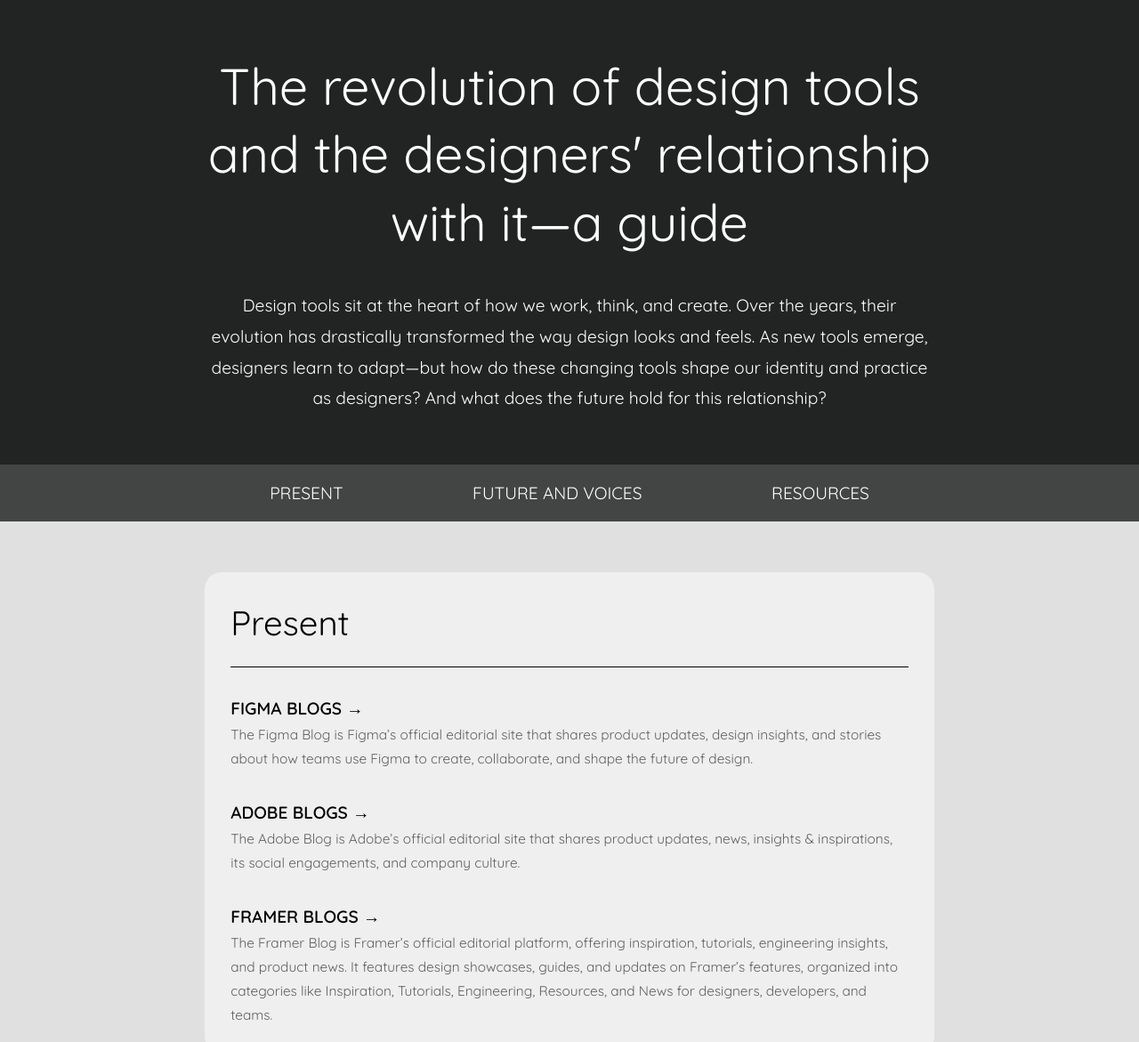
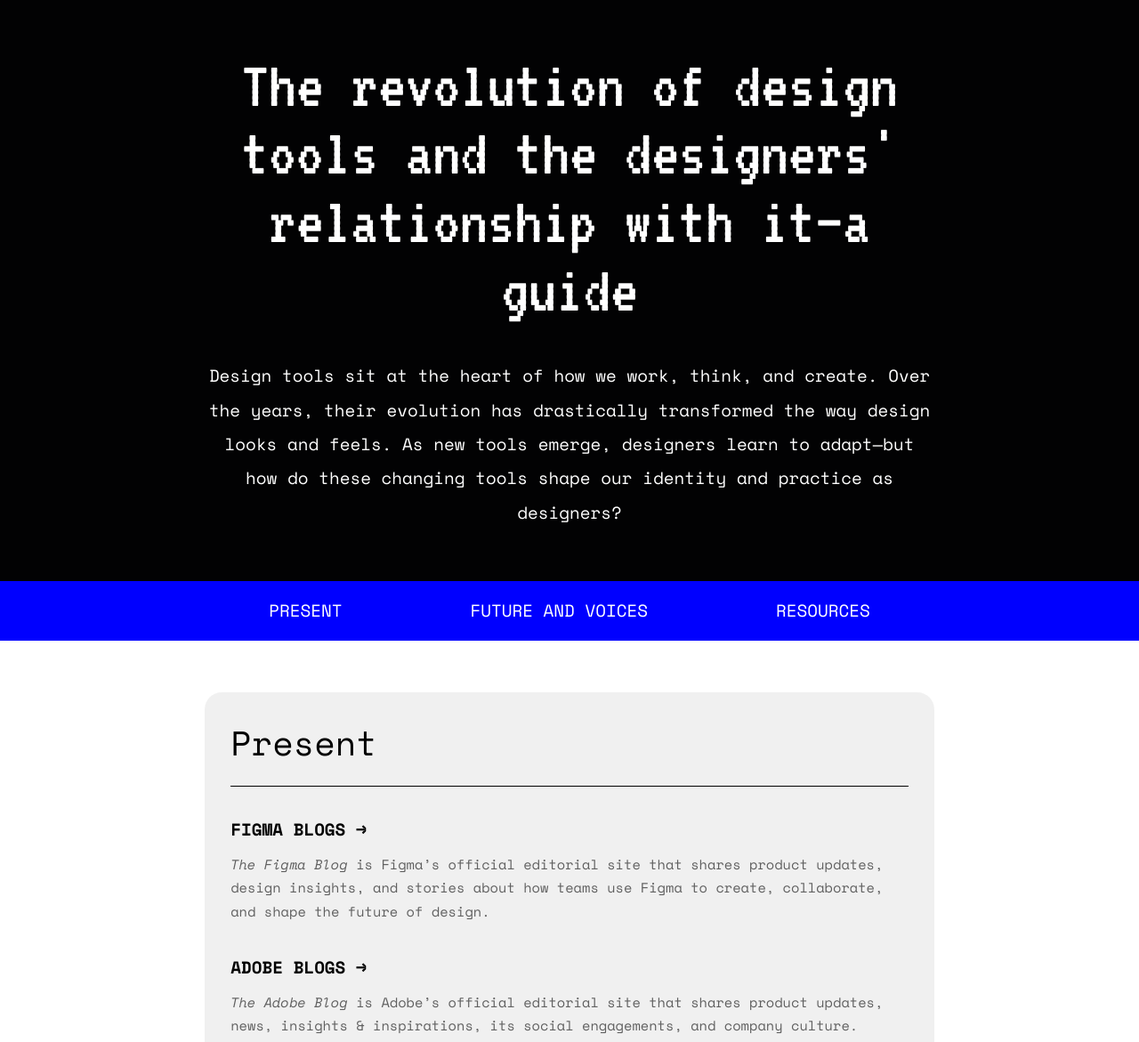
Before and after one commit to Amanda-gu/guide, a plain HTML site: page index.html in a window 1280 px wide. Shown: the top 1171 px of the page at 89% size. Drawn offline with nearby package versions, Linux system fonts and the light colour scheme.

Commit message:
change typeface and color

```diff
--- a/index.html
+++ b/index.html
@@ -12,7 +12,7 @@
                 <h1>
                     The revolution of design tools and the designers' relationship with it—a guide
                 </h1>
-                <p>Design tools sit at the heart of how we work, think, and create. Over the years, their evolution has drastically transformed the way design looks and feels. As new tools emerge, designers learn to adapt—but how do these changing tools shape our identity and practice as designers? And what does the future hold for this relationship?</p>
+                <p>Design tools sit at the heart of how we work, think, and create. Over the years, their evolution has drastically transformed the way design looks and feels. As new tools emerge, designers learn to adapt—but how do these changing tools shape our identity and practice as designers?</p>
             </hgroup>
 
         </header>
@@ -182,6 +182,6 @@
         </main>
 
         <footer>
-            <p>Made by <a href="https://amandaguo99.cargo.site/">Amanda Guo</a></p>
+            <p>Made by <a href="https://amandaguo99.cargo.site/">Amanda Guo →</a></p>
         </footer>
     </body>
--- a/style.css
+++ b/style.css
@@ -1,4 +1,6 @@
-@import url('https://fonts.googleapis.com/css2?family=Quicksand:wght@300..700&display=swap');
+@import url('https://fonts.googleapis.com/css2?family=Space+Mono:ital,wght@0,400;0,700;1,400;1,700&display=swap');
+
+@import url('https://fonts.googleapis.com/css2?family=VT323&display=swap');
 
 
 :root{
@@ -44,15 +46,15 @@
 
 body {
 
-    line-height: 1.8rem;
-    font-family: "Quicksand", sans-serif;
+    line-height: 2rem;
+    font-family: "Space Mono", monospace;
     color: black;
-    background-color:rgb(224, 224, 224);
+    background-color:white;
 
 
 
     header{
-        background-color: rgb(34, 36, 36);
+        background-color: rgb(2, 2, 3);
         color: white;
 
         hgroup{
@@ -60,9 +62,9 @@
             text-align: center;
 
             h1 {
-            font-size: 3rem;
+            font-size: 4rem;
             line-height: 4rem;
-
+            font-family: "VT323", monospace;
             }
 
             p {
@@ -84,7 +86,7 @@
 
     nav {
         padding-block: calc(var(--spacing)/4);
-        background-color: rgb(67, 69, 69);
+        background-color: blue;
         color: white;
         text-transform: uppercase;
         display: flex;
@@ -109,7 +111,7 @@
         flex-direction: column;
         align-items: center;
         }
-}
+        }
 
 
     }
@@ -127,7 +129,7 @@
 
             .block {
                 padding: calc(var(--spacing)/2);
-                background-color: #efefef;
+                background-color: #0000000f;
                 border-radius: 1rem;
 
                 .blocktitle{
@@ -150,7 +152,8 @@
 
                     h3 {
                         font-weight: 600;
-                        text-transform: uppercase;padding-block-start: calc(var(--spacing)/2);;
+                        text-transform: uppercase;padding-block-start: calc(var(--spacing)/2);
+                        padding-block-end: calc(var(--spacing)/8);
                     }
 
 
@@ -186,16 +189,18 @@
             }     */
 
 
-            a{
-                color: black;
-            }
-            a:hover{
-                color: #0400ff;
-            }
+
 
         }
 
 
+main, footer{
+        a{
+                color: black;
+            }
+        a:hover{
+                color: #0400ff;
+            }
 }
 
 
```
